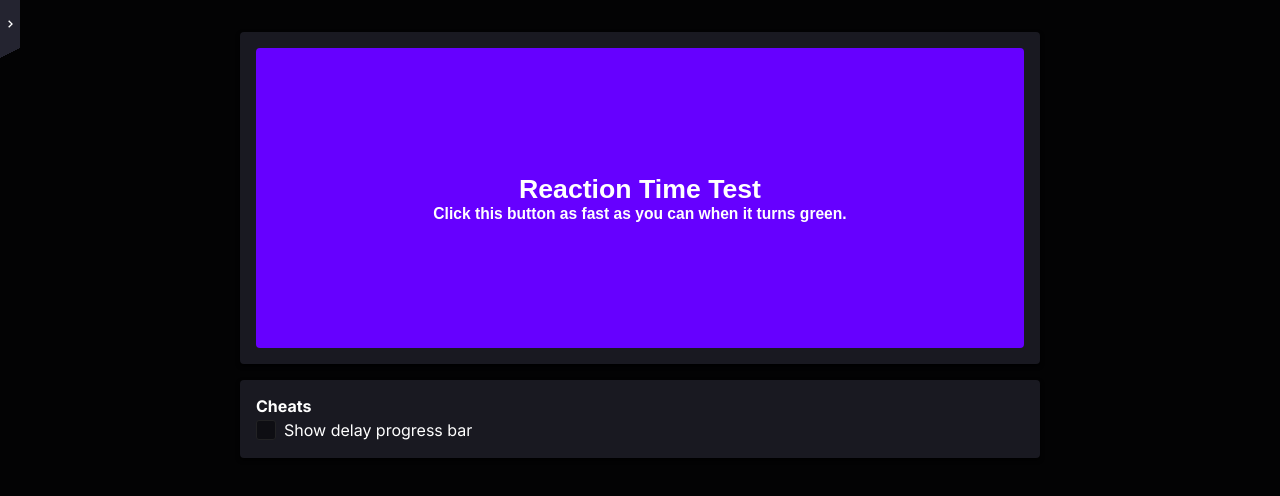
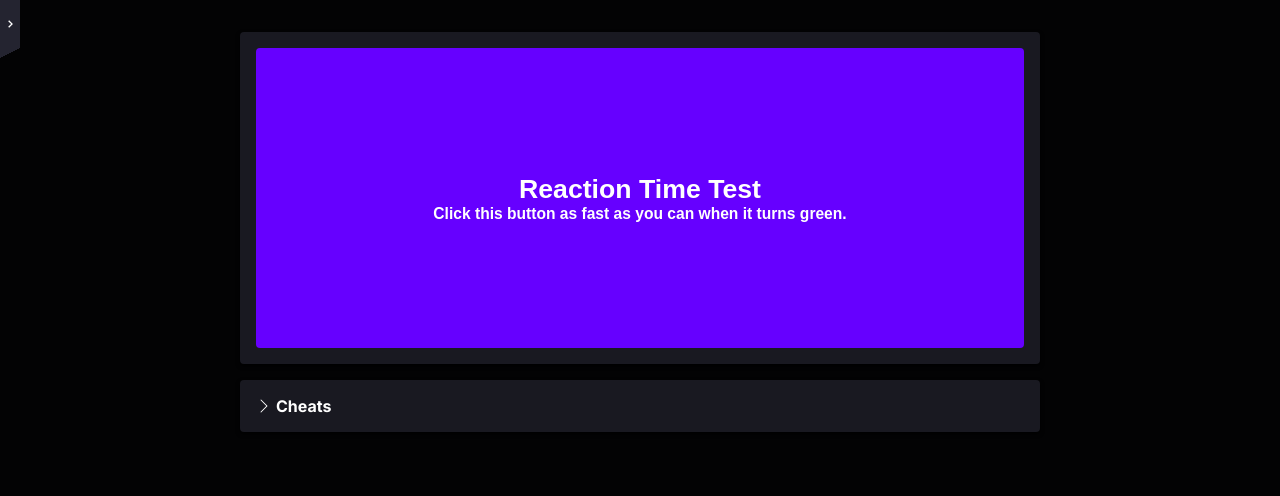
Before and after one commit to 1rens1/benchpaw, a Next.js app: page /reaction-time in a window 1280 px wide. Shown: the top 496 px of the page. Built offline with nearby package versions, Linux system fonts and the light colour scheme.

Commit message:
[ReactionTime] Collapsible cheat section

```diff
--- a/pages/reaction-time.tsx
+++ b/pages/reaction-time.tsx
@@ -1,6 +1,7 @@
 import Checkbox from 'components/Checkbox';
 import { NextSeo } from 'next-seo';
 import { useEffect, useState } from 'react';
+import { BsChevronDown, BsChevronRight } from 'react-icons/bs';
 import styles from 'styles/ReactionTime.module.scss';
 import { classes } from 'utils';
 
@@ -23,6 +24,7 @@ const ReactionTime = () => {
     const [whenCanClick, setWhenCanClick] = useState(0);
     const [reactionTime, setReactionTime] = useState(0);
 
+    const [showCheats, setShowCheats] = useState(false);
     const [cheats, setCheats] = useState({
         delayProgress: false,
     });
@@ -118,11 +120,25 @@ const ReactionTime = () => {
                     </button>
                 </div>
                 <div className={styles.container}>
-                    <h4 style={{ marginBottom: 4 }}>Cheats</h4>
+                    <h4
+                        style={{
+                            display: 'flex',
+                            alignItems: 'center',
+                            gap: 4,
+                            cursor: 'default',
+                        }}
+                        onClick={() => setShowCheats((v) => !v)}
+                    >
+                        {showCheats ? <BsChevronDown /> : <BsChevronRight />}{' '}
+                        Cheats
+                    </h4>
+                    {showCheats && (
+                        <div style={{ marginTop: 8 }}>
                             <Checkbox
                                 checked={cheats.delayProgress}
                                 disabled={
-                            gameState === 'Waiting' || gameState === 'CanClick'
+                                    gameState === 'Waiting' ||
+                                    gameState === 'CanClick'
                                 }
                                 onChange={({ currentTarget: t }) =>
                                     setCheats((c) => ({
@@ -133,6 +149,8 @@ const ReactionTime = () => {
                                 label="Show delay progress bar"
                             />
                         </div>
+                    )}
+                </div>
             </div>
         </>
     );
```
Lines whose indentation alone changed are shown as unchanged.
